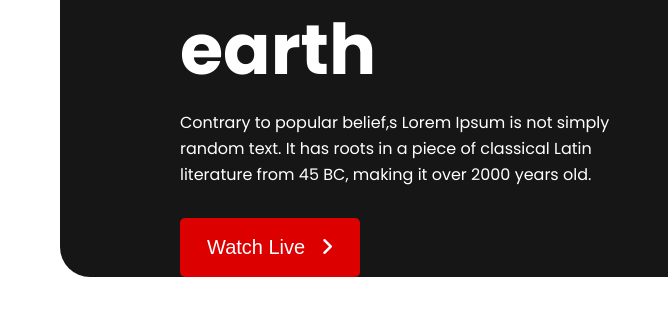
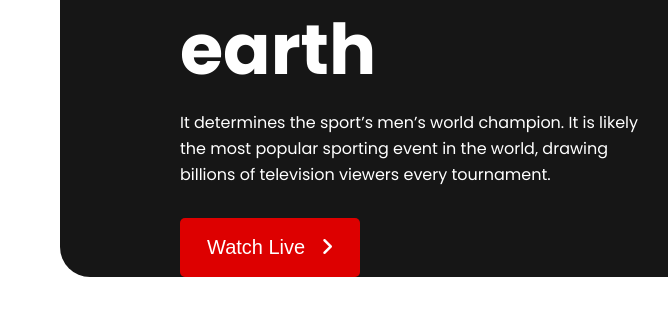
Before and after one commit to moni-koiry/second-assignment, a plain HTML site: page index.html in a window 1280 px wide. Shown: the part 213-533 px from the top of the page, 0-668 px from the left. Drawn offline with Linux system fonts and the light colour scheme.

Commit message:
Text Changes

```diff
--- a/index.html
+++ b/index.html
@@ -23,9 +23,9 @@
         <div class="hero-left">
           <h1>The Greatest show on the earth</h1>
           <p>
-            Contrary to popular belief,s Lorem Ipsum is not simply random text.
-            It has roots in a piece of classical Latin literature from 45 BC,
-            making it over 2000 years old.
+            It determines the sport’s men’s world champion. It is likely the
+            most popular sporting event in the world, drawing billions of
+            television viewers every tournament.
           </p>
           <button class="btn btn-live">
             Watch Live <i class="fa-solid fa-angle-right"></i>
--- a/style.css
+++ b/style.css
@@ -255,7 +255,7 @@ button {
   text-align: center;
 }
 .footer-link li {
-  flex-basis: 15rem;
+  flex-basis: 18rem;
   margin-bottom: 2rem;
 }
 .footer-link a {
```
Also changed, not shown: match.html (+3 -3 lines).
